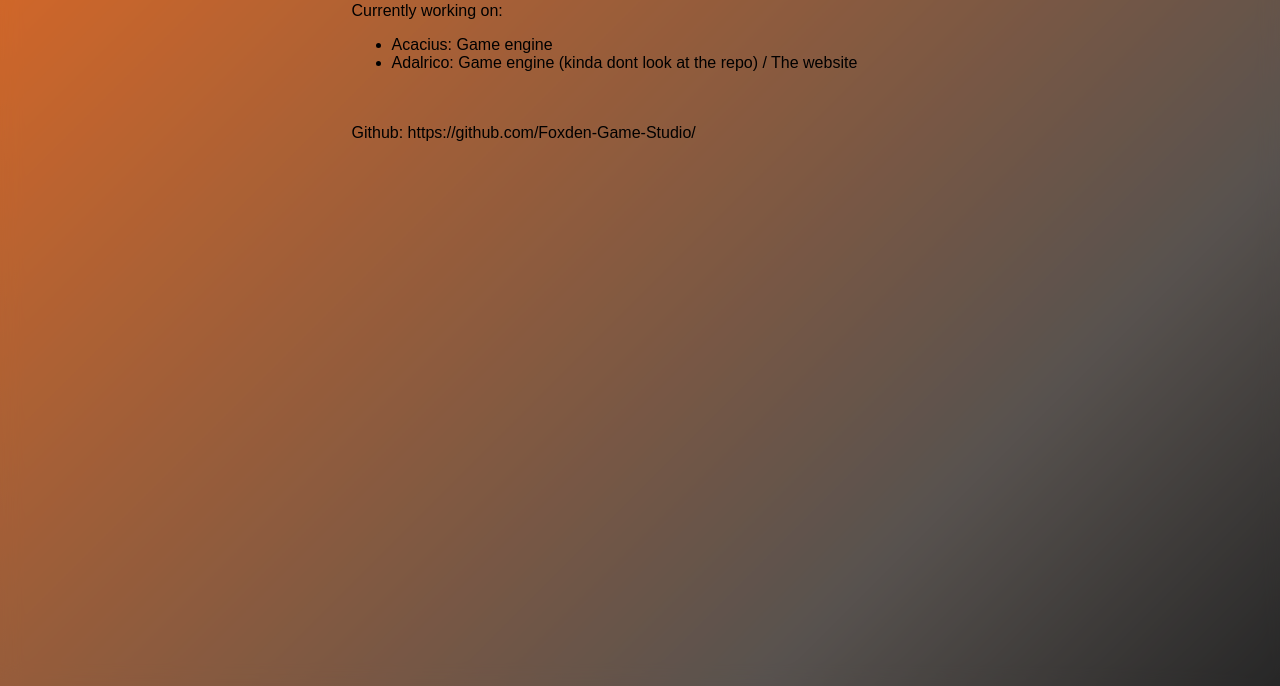
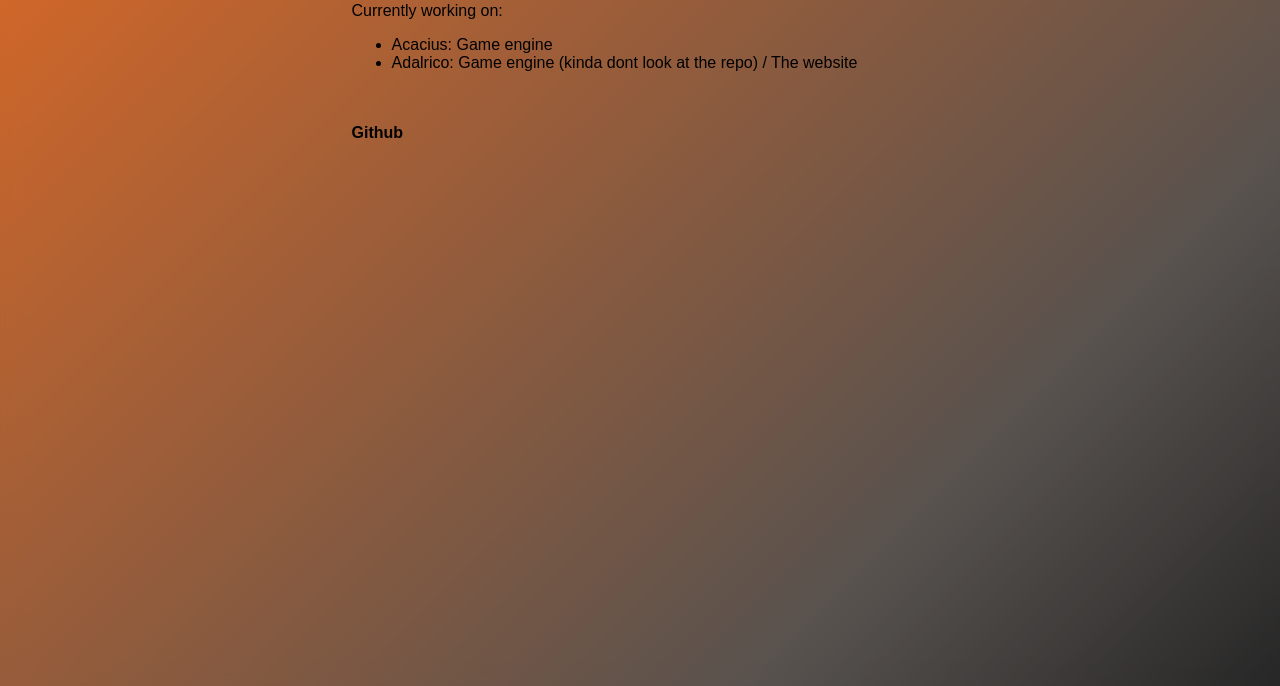
Before and after one commit to Foxden-Game-Studio/FoxdenWebsite, a plain HTML site: page html/About-Foxden.html in a window 1280 px wide. Shown: the part 114-800 px from the top of the page. Drawn offline with Linux system fonts and the light colour scheme.

Commit message:
fixed stuff idk what to say

```diff
--- /dev/null
+++ b/css/style.css
@@ -0,0 +1,5 @@
+.links{
+	color: black;
+	font-weight: bold;
+	text-decoration: none;
+}
--- a/html/About-Foxden.html
+++ b/html/About-Foxden.html
@@ -8,6 +8,7 @@
     <link rel="stylesheet" href="../css/background.css">
     <link rel="stylesheet" href="../css/Logo_Dropdown.css">
     <link rel="stylesheet" href="../css/About.css">
+    <link rel="stylesheet" href="../css/style.css">
 </head>
 <body>
     <div class="container">
@@ -40,7 +41,7 @@
             </ul>
             <br>
             <br>
-            Github: https://github.com/Foxden-Game-Studio/
+            <a class="links" href="https://github.com/Foxden-Game-Studio/">Github</a>
         </div>
     </div>
     <script src="../js/Dropdown.js"></script>
```
